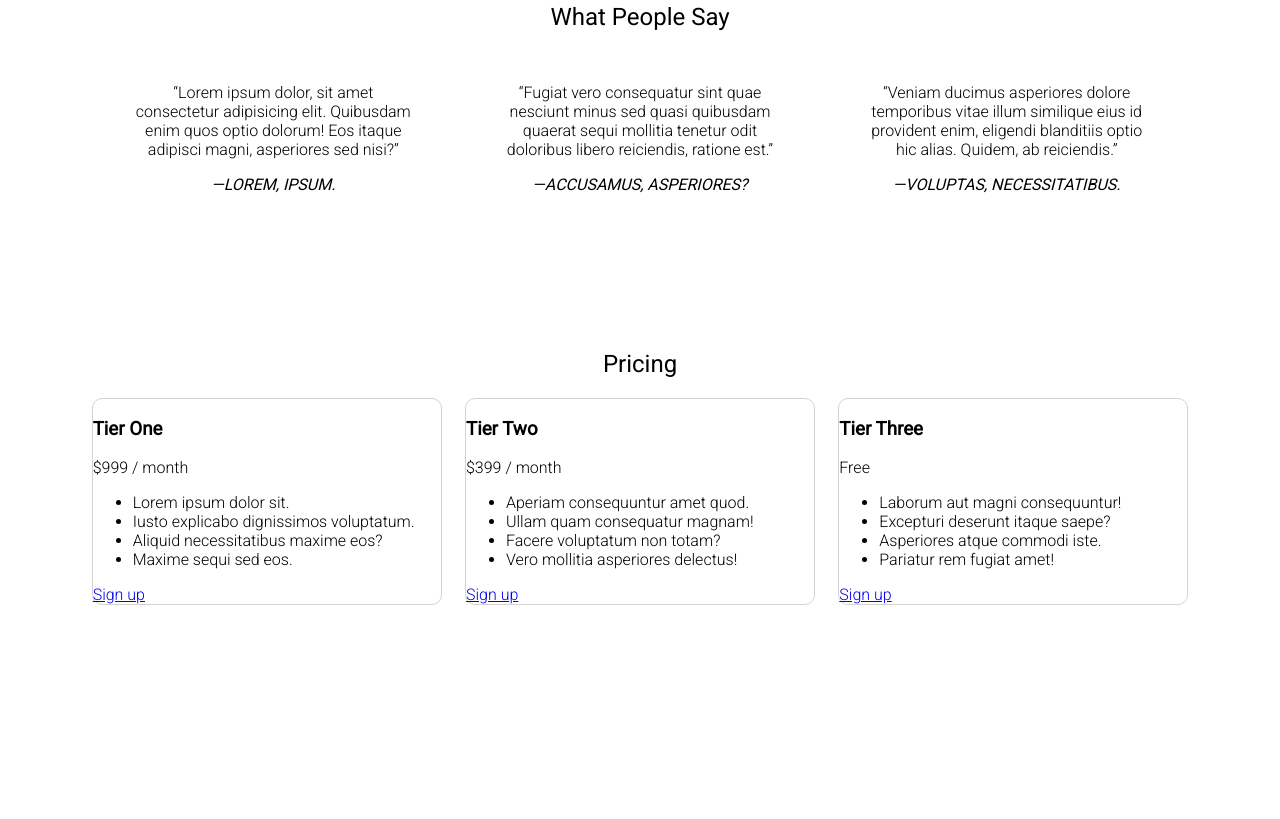
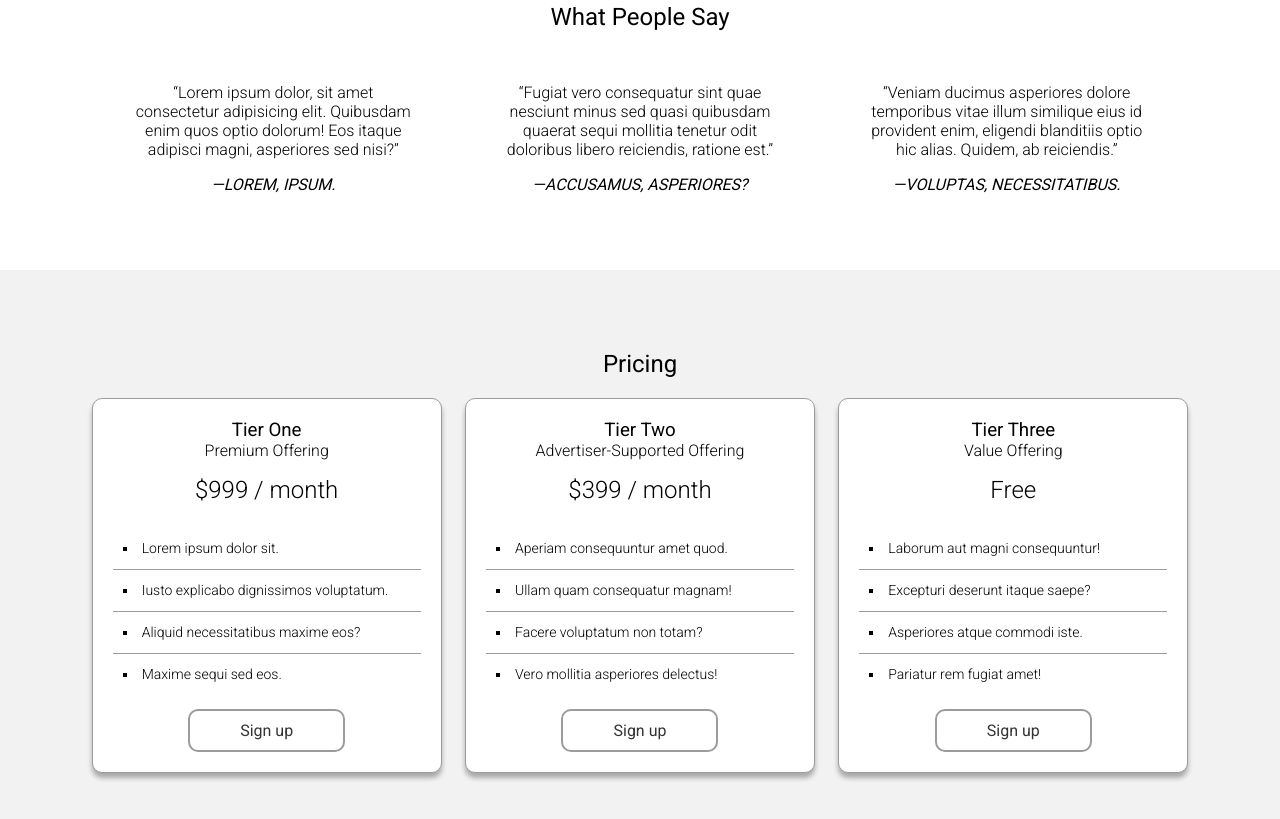
Before and after one commit to kevcomedia/product-landing-page, a website: page src/index.html in a window 1280 px wide. Shown: the part 900-1719 px from the top of the page. Before the commit the page ends 1565 px from the top, so only its background shows below. Drawn offline with Linux system fonts and the light colour scheme.

Commit message:
Apply pricing table styles

```diff
--- a/src/index.html
+++ b/src/index.html
@@ -57,12 +57,13 @@
     </div>
   </section>
 
-  <section class="container" id="pricing">
+  <section class="container container_theme_light" id="pricing">
     <h2 class="container__item heading">Pricing</h2>
 
     <div class="container__item prices">
       <div class="prices__item">
         <h3 class="prices__title">Tier One</h3>
+        <p class="prices__description">Premium Offering</p>
         <p class="prices__rate">$999 / month</p>
         <ul class="prices__features">
           <li class="prices__feature">Lorem ipsum dolor sit.</li>
@@ -75,6 +76,7 @@
 
       <div class="prices__item">
         <h3 class="prices__title">Tier Two</h3>
+        <p class="prices__description">Advertiser-Supported Offering</p>
         <p class="prices__rate">$399 / month</p>
         <ul class="prices__features">
           <li class="prices__feature">Aperiam consequuntur amet quod.</li>
@@ -87,6 +89,7 @@
 
       <div class="prices__item">
         <h3 class="prices__title">Tier Three</h3>
+        <p class="prices__description">Value Offering</p>
         <p class="prices__rate">Free</p>
         <ul class="prices__features">
           <li class="prices__feature">Laborum aut magni consequuntur!</li>
--- a/src/stylesheets/main.css
+++ b/src/stylesheets/main.css
@@ -27,6 +27,10 @@ body {
 .container_theme_dark {
   background-color: #000;
   color: #f0f0f0;
+}
+
+.container_theme_light {
+  background-color: #f2f2f2;
 }
 
 .container__item {
@@ -120,10 +124,16 @@ body {
 }
 
 .prices__item {
+  background-color: #fff;
   border-radius: 1rem;
-  border: .1rem solid lightgray;
+  border: .1rem solid #9c9c9c;
+  box-shadow: 0 .5rem .5rem rgba(0,0,0,.3);
+  display: flex;
+  flex-direction: column;
   margin-bottom: 2rem;
   max-width: 35rem;
+  padding: 2rem;
+  text-align: center;
   width: 100%;
 }
 
@@ -131,7 +141,7 @@ body {
   margin-bottom: 0;
 }
 
-@media screen and (min-width: 56.25em) {
+@media screen and (min-width: 51.25em) {
   .prices {
     align-items: stretch;
     flex-direction: row;
@@ -149,3 +159,56 @@ body {
     margin-right: 0;
   }
 }
+
+.prices__title {
+  font-weight: 400;
+  margin-bottom: 0;
+  margin-top: 0;
+}
+
+.prices__description {
+  margin-top: 0;
+}
+
+.prices__rate {
+  font-size: 2.4rem;
+  margin-top: 0;
+}
+
+.prices__features {
+  flex-grow: 1;
+  font-size: 1.4rem;
+  line-height: 1.5em;
+  list-style-position: inside;
+  list-style-type: square;
+  margin-top: 0;
+  padding-left: 0;
+  text-align: left;
+}
+
+.prices__feature {
+  border-bottom: .1rem solid #9c9c9c;
+  padding: 1rem;
+}
+
+.prices__feature:last-child {
+  border-bottom: none;
+}
+
+.prices__sign-up {
+  align-self: center;
+  border-radius: 1rem;
+  border: .2rem solid #9c9c9c;
+  color: #333;
+  display: inline-block;
+  font-weight: 400;
+  padding: 1rem 5rem;
+  text-decoration: none;
+  transition: all .3s ease-out;
+}
+
+.prices__sign-up:focus,
+.prices__sign-up:hover {
+  background-color: #9c9c9c;
+  color: #fff;
+}
```
